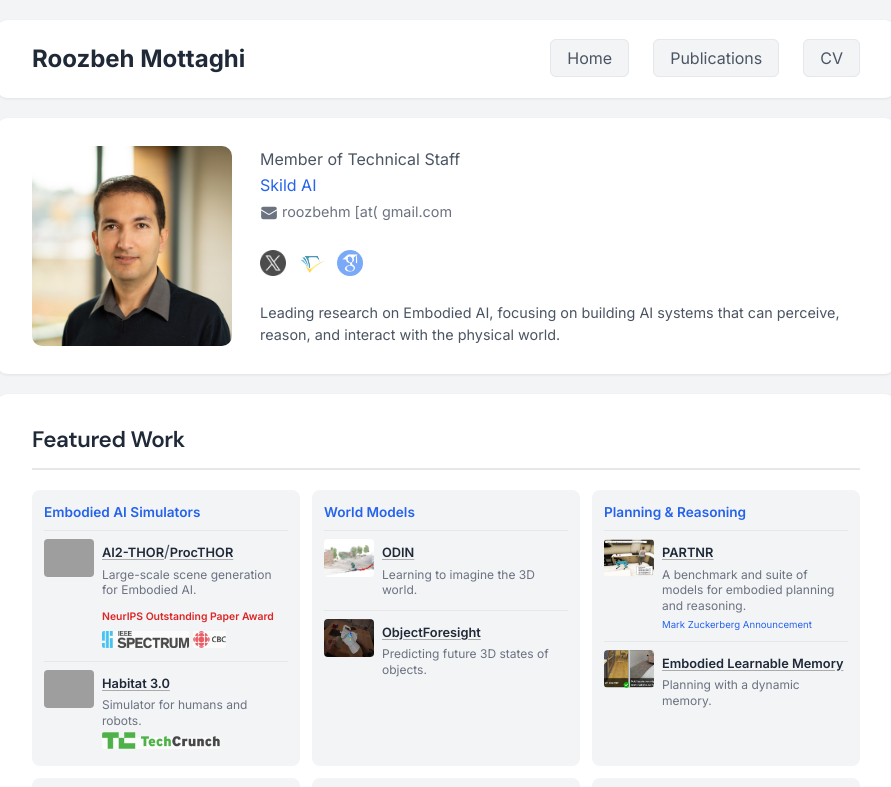
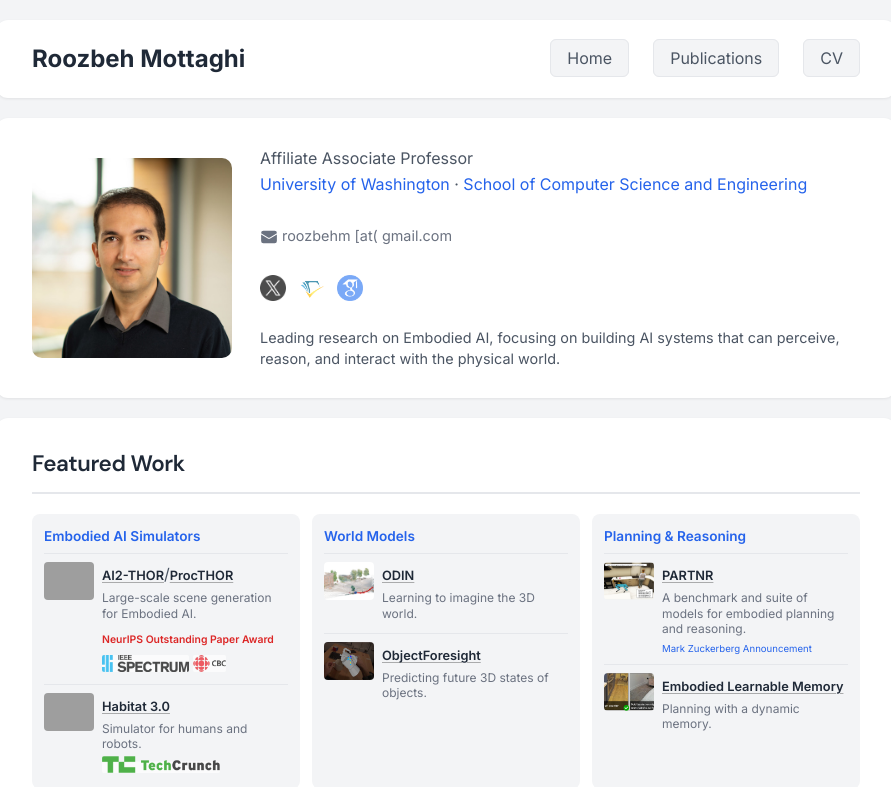
Before and after one commit to roozbehm/roozbehm.github.io, a plain HTML site: page index.html in a window 1280 px wide. Shown: the top 787 px of the page, without its empty margins (194-1085 px from the left). Drawn offline with Linux system fonts and the light colour scheme; grey boxes are pictures that could not be loaded.

Commit message:
changed affiliation

```diff
--- a/index.html
+++ b/index.html
@@ -28,10 +28,8 @@
 <div class ="profile">
 	<img src="./images/profile_roozbehM.jpg" alt="Roozbeh Mottaghi">
 	<div>
-	Member of Technical Staff<br>
-	<a href="https://www.skild.ai/">Skild AI</a> <br>
-	<!-- Affiliate Associate Professor<br>
-	<a href="https://www.washington.edu/">University of Washington</a> · <a href="https://www.cs.washington.edu/">School of Computer Science and Engineering</a><br><br> -->
+	Affiliate Associate Professor<br>
+	<a href="https://www.washington.edu/">University of Washington</a> · <a href="https://www.cs.washington.edu/">School of Computer Science and Engineering</a><br><br>
 	<span class="email"><svg class="email-icon" xmlns="http://www.w3.org/2000/svg" viewBox="0 0 24 24" fill="currentColor"><path d="M1.5 8.67v8.58a3 3 0 003 3h15a3 3 0 003-3V8.67l-8.928 5.493a3 3 0 01-3.144 0L1.5 8.67z"/><path d="M22.5 6.908V6.75a3 3 0 00-3-3h-15a3 3 0 00-3 3v.158l9.714 5.978a1.5 1.5 0 001.572 0L22.5 6.908z"/></svg> roozbehm [at( gmail.com</span><br>
 	<br>
 	<a href="https://twitter.com/roozbehmottaghi?lang=en"><img src="./images/x-logo.png"></a>
```
